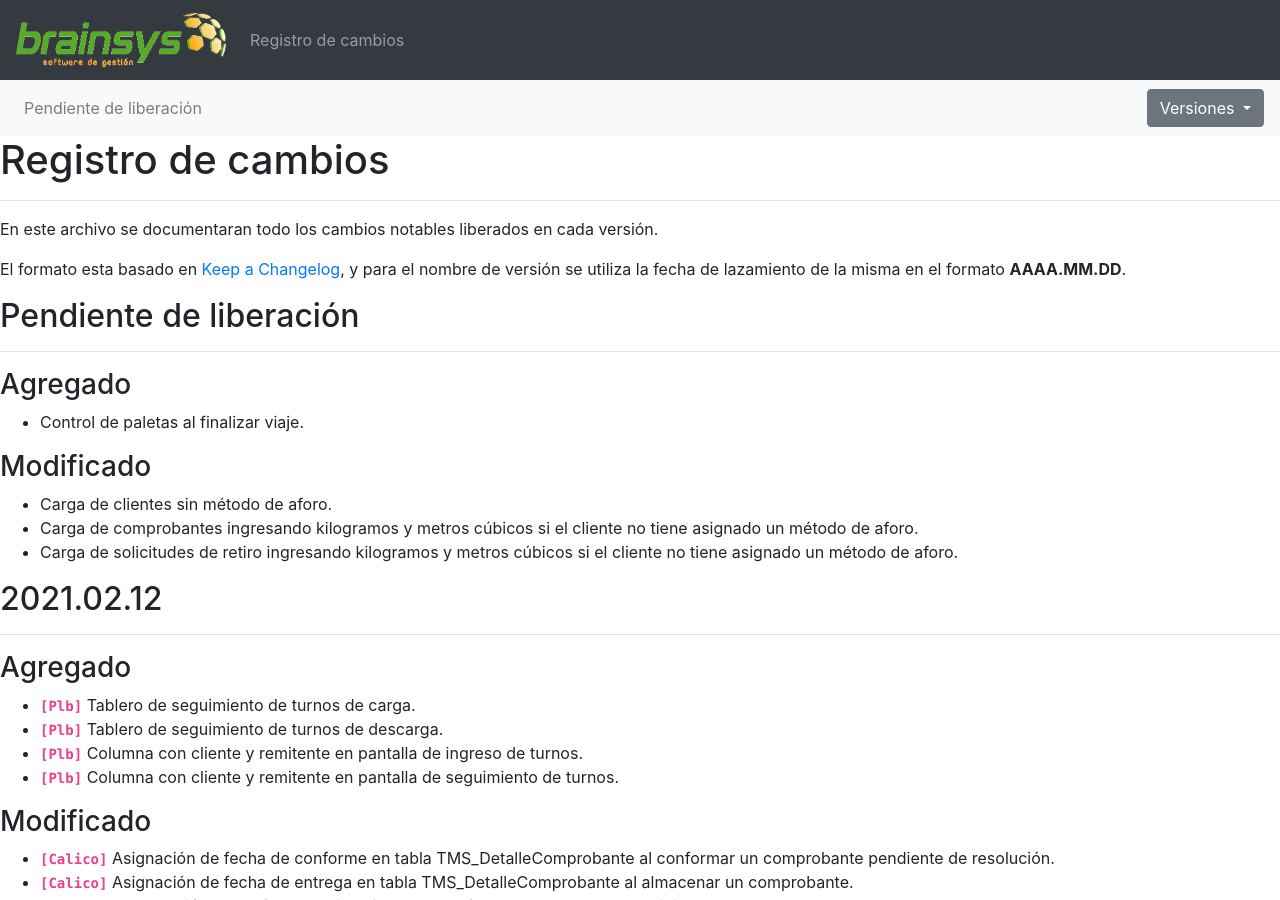
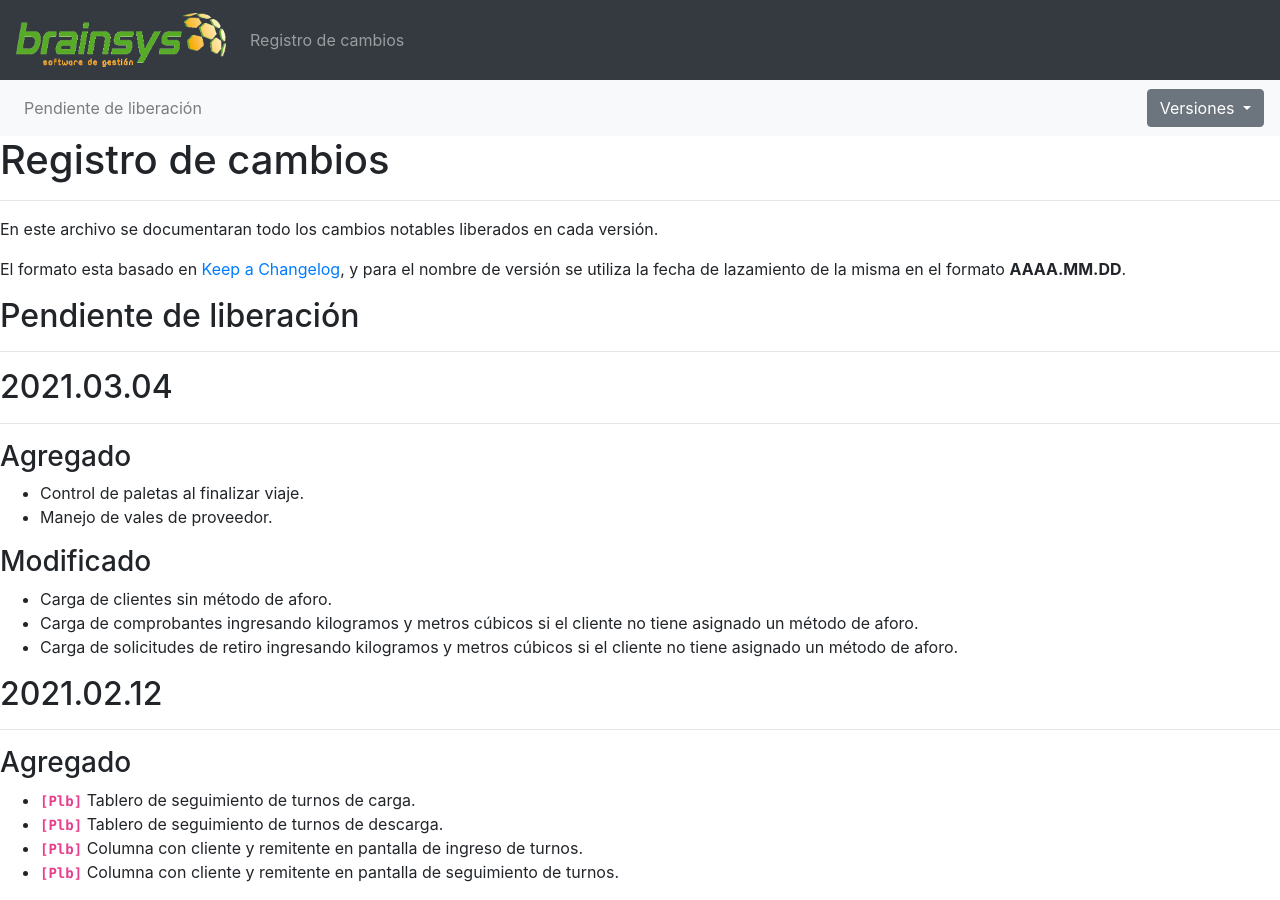
Before and after one commit to msanchez-brainsys/msanchez-brainsys.github.io, a Jekyll site: the page built from registro-cambios.markdown, in a window 1280 px wide and 900 px high. Built offline with Jekyll 4.4.1, drawn with Linux system fonts in a browser that asks for light colours.

Commit message:
Se agregaron cambios en versión 2021.03.04

```diff
--- a/registro-cambios.markdown
+++ b/registro-cambios.markdown
@@ -6,6 +6,8 @@ navegacion:
     - nombre: "Pendiente de liberación"
       link: "registro-cambios#pendiente-de-liberación"
   versiones:
+    - nombre: "2021.03.04"
+      link: "registro-cambios#20210304"
     - nombre: "2021.02.12"
       link: "registro-cambios#20210212"
     - nombre: "2021.01.11"
@@ -35,8 +37,12 @@ El formato esta basado en [Keep a Changelog](https://keepachangelog.com/es-ES/1.
 
 ## Pendiente de liberación
 ---
+
+## 2021.03.04
+---
 ### Agregado
 - Control de paletas al finalizar viaje.
+- Manejo de vales de proveedor.
 
 ### Modificado
 - Carga de clientes sin método de aforo.
```
